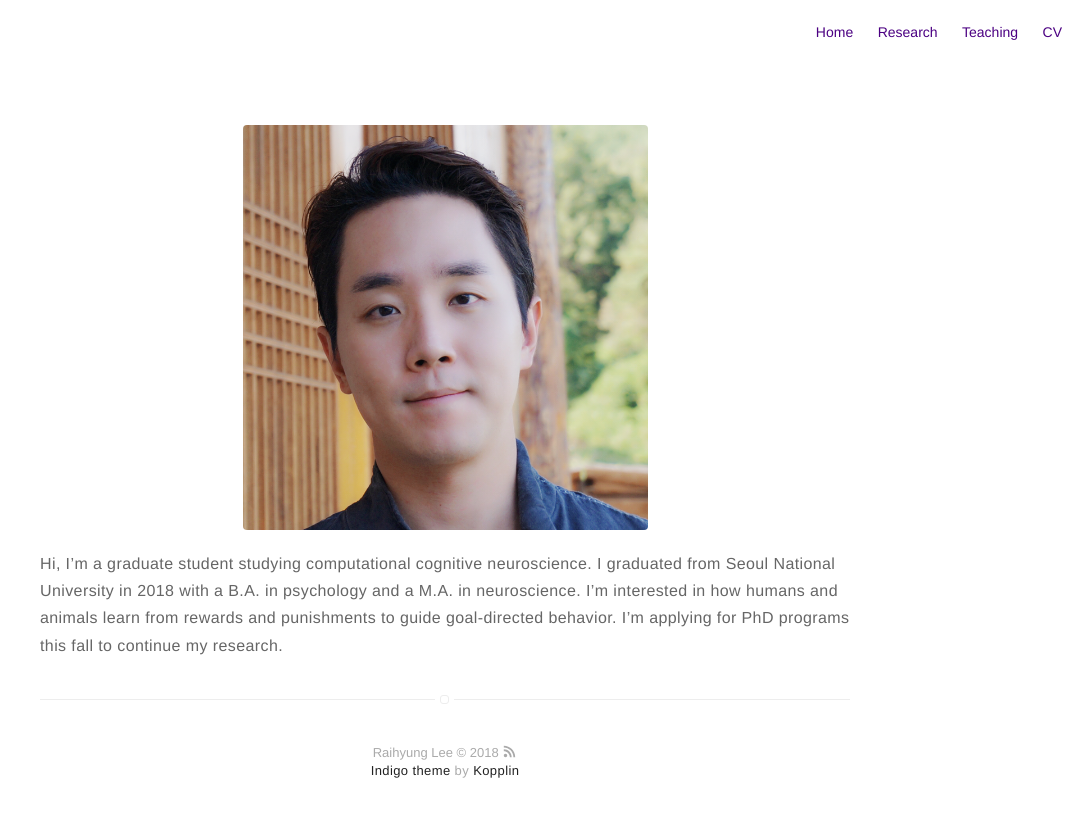
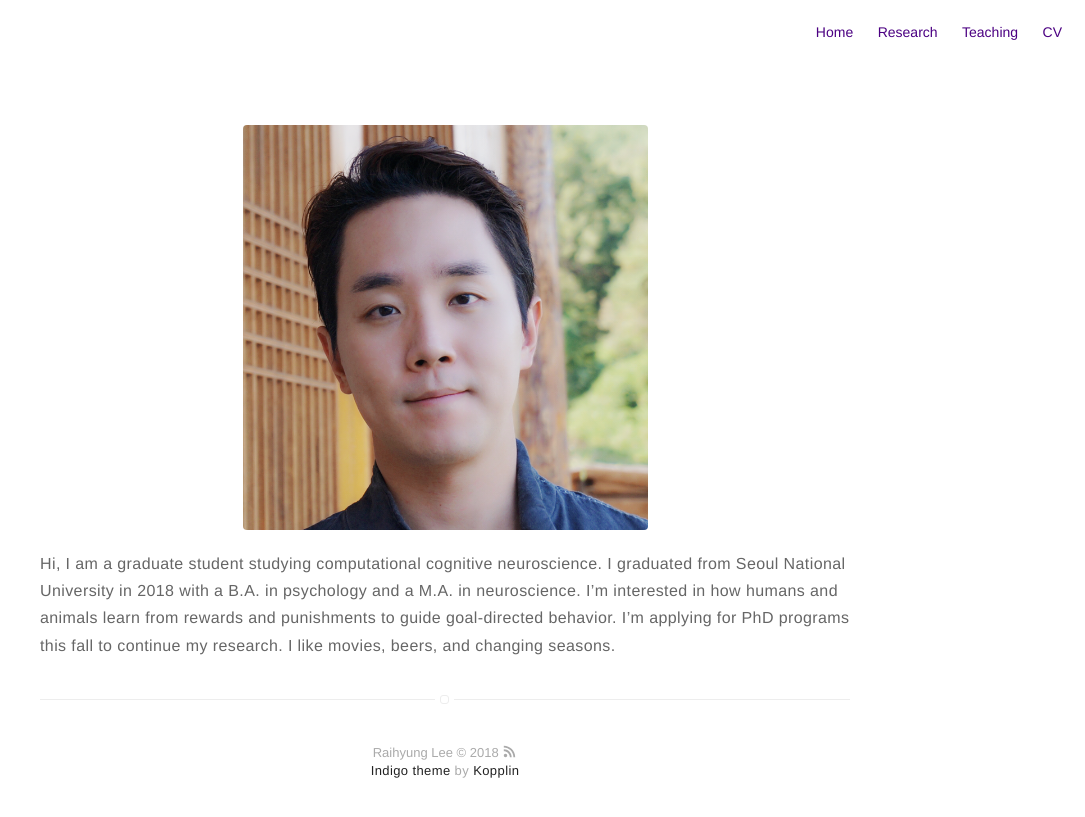
Before and after one commit to RaihyungLee/RaihyungLee.github.io, a Jekyll site: the page built from about.md, in a window 1280 px wide. Shown: the top 817 px of the page, without its empty margins (195-1280 px from the left). Built offline with Jekyll 4.4.1, drawn with Linux system fonts in a browser that asks for light colours.

Commit message:
Update about.md

```diff
--- a/about.md
+++ b/about.md
@@ -4,4 +4,4 @@ layout: page
 ---
 ![Profile Image]({{ site.url }}/{{ site.picture }})
 
-Hi, I’m a graduate student studying computational cognitive neuroscience. I graduated from Seoul National University in 2018 with a B.A. in psychology and a M.A. in neuroscience. I’m interested in how humans and animals learn from rewards and punishments to guide goal-directed behavior. I’m applying for PhD programs this fall to continue my research.
+Hi, I am a graduate student studying computational cognitive neuroscience. I graduated from Seoul National University in 2018 with a B.A. in psychology and a M.A. in neuroscience. I’m interested in how humans and animals learn from rewards and punishments to guide goal-directed behavior. I’m applying for PhD programs this fall to continue my research. I like movies, beers, and changing seasons.
```
